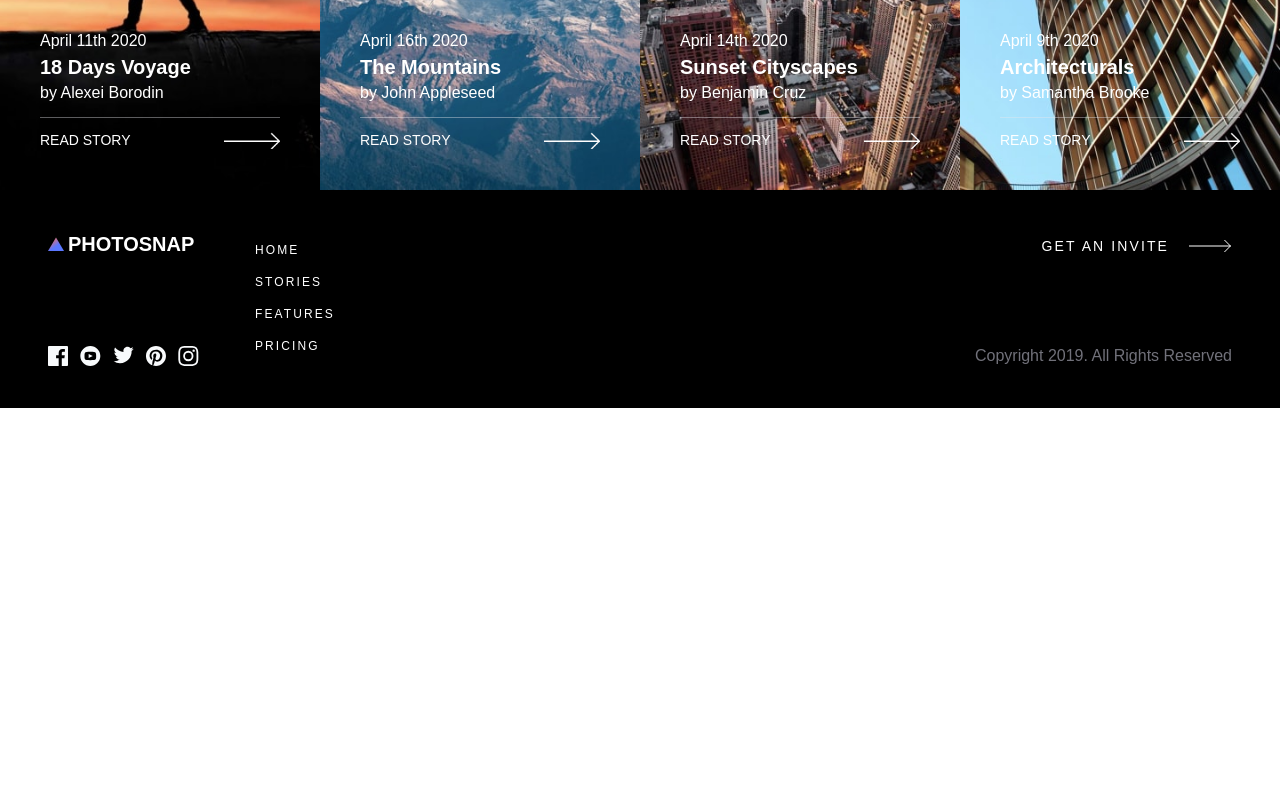
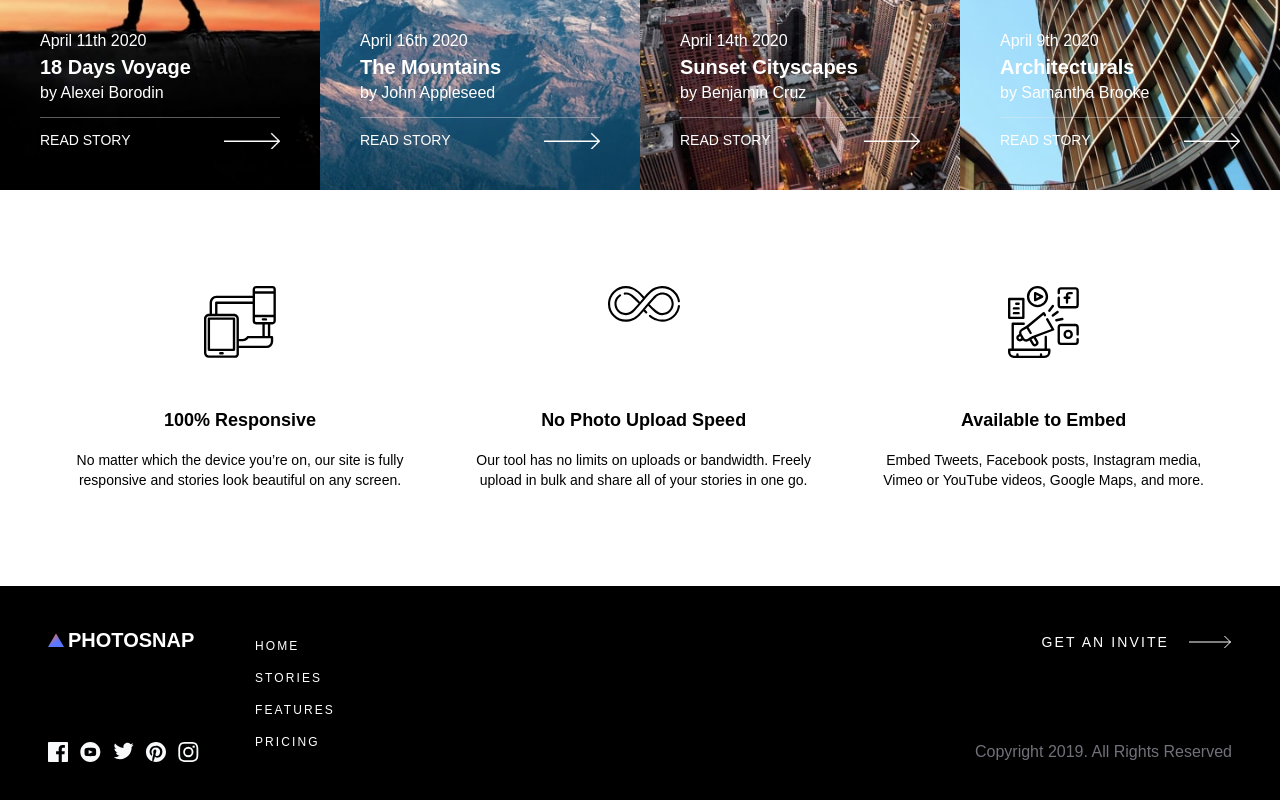
Before and after one commit to tyrellcurry/photoSnap, a React (Create React App) app: page / in a window 1280 px wide. Shown: the part 2498-3298 px from the top of the page. Before the commit the page ends 2906 px from the top, so only its background shows below. Built offline with nearby package versions, Linux system fonts and the light colour scheme.

Commit message:
Added Final component to the Home page

```diff
--- /dev/null
+++ b/src/components/FeatureItem.jsx
@@ -0,0 +1,32 @@
+import React from 'react';
+import {ReactComponent as BoostExposure} from '../assets/features/desktop/boost-exposure.svg'
+import {ReactComponent as CustomDomain} from '../assets/features/desktop/custom-domain.svg'
+import {ReactComponent as DragDrop} from '../assets/features/desktop/drag-drop.svg'
+import {ReactComponent as Embed} from '../assets/features/desktop/embed.svg'
+import {ReactComponent as NoLimit} from '../assets/features/desktop/no-limit.svg'
+import {ReactComponent as Responsive} from '../assets/features/desktop/responsive.svg'
+
+const components = {
+    boost: BoostExposure,
+    custom: CustomDomain,
+    drag: DragDrop,
+    embed: Embed,
+    noLimit: NoLimit,
+    responsive: Responsive
+}
+
+
+const FeatureItem = ({icon, title, infomation}) => {
+    const SVGItem = components[icon]
+    return (
+        <>
+            <div className='flex-col space-y-4 px-6'>
+                <SVGItem className="feature-item-icon mx-auto my-0"/>
+                <h2 className='feature-item-title text-center text-lg font-bold pt-8 '>{title}</h2>
+                <p className='feature-item-paragraph text-center text-sm'>{infomation}</p>
+            </div>
+        </>
+    );
+};
+
+export default FeatureItem;
--- a/src/pages/HomePage/HomePage.jsx
+++ b/src/pages/HomePage/HomePage.jsx
@@ -3,6 +3,7 @@ import StoriesCards from '../../components/StoriesCards';
 import storiesItemsData from '../../stories.json';
 import StoriesContainer from '../../components/StoriesContainer';
 import {ReactComponent as ArrowIcon} from '../../assets/shared/desktop/arrow.svg';
+import FeatureItem from '../../components/FeatureItem';
 
 const HomePage = () => {
   return (
@@ -61,6 +62,23 @@ const HomePage = () => {
             />
           ))}
       </StoriesContainer>
+
+      <section className='flex flex-col px-10 py-16 space-y-12 lg:flex-row lg:items-center lg:space-y-0 lg:py-24'>
+            <FeatureItem
+              icon="responsive"
+              title="100% Responsive"
+              infomation="No matter which the device you’re on, our site is fully responsive and stories look beautiful on any screen."
+            />
+            <FeatureItem
+              icon="noLimit"
+              title="No Photo Upload Speed"
+              infomation="Our tool has no limits on uploads or bandwidth. Freely upload in bulk and share all of your stories in one go."
+            />
+            <FeatureItem
+              icon="embed"
+              title="Available to Embed"
+              infomation="Embed Tweets, Facebook posts, Instagram media, Vimeo or YouTube videos, Google Maps, and more. "/>
+      </section>
     </>
   );
 };
```
Also changed, not shown: src/assets/features/desktop/no-limit.svg.
